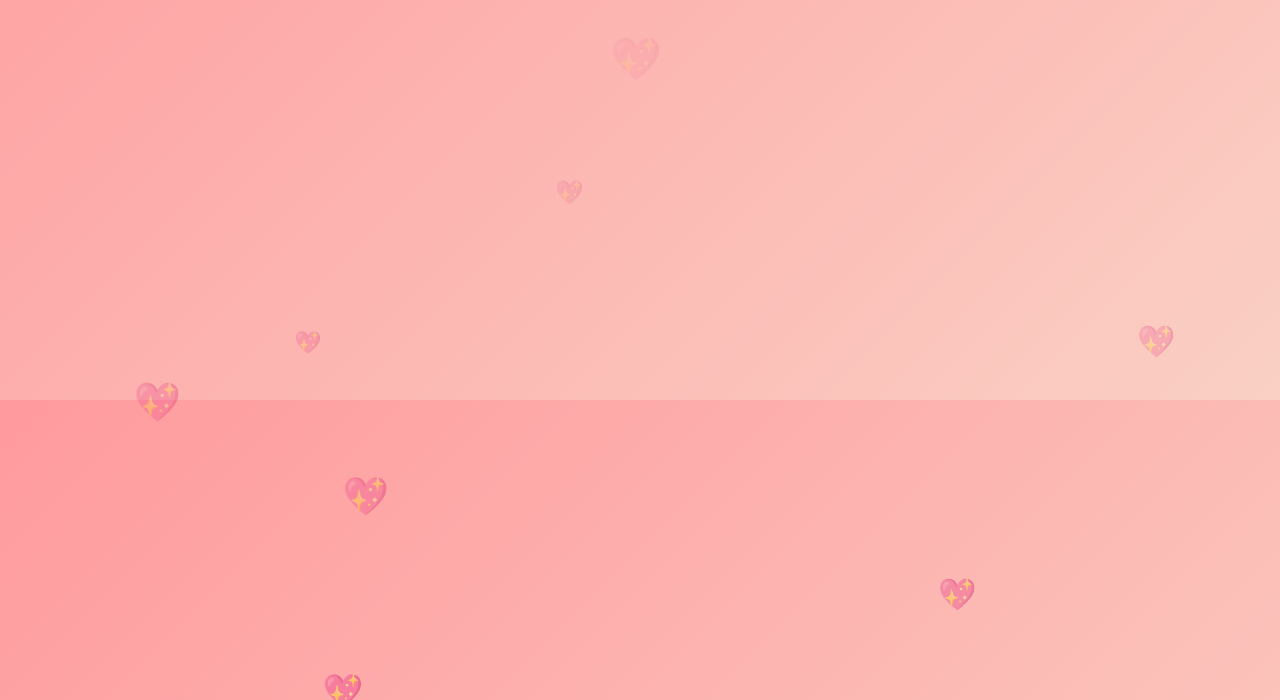
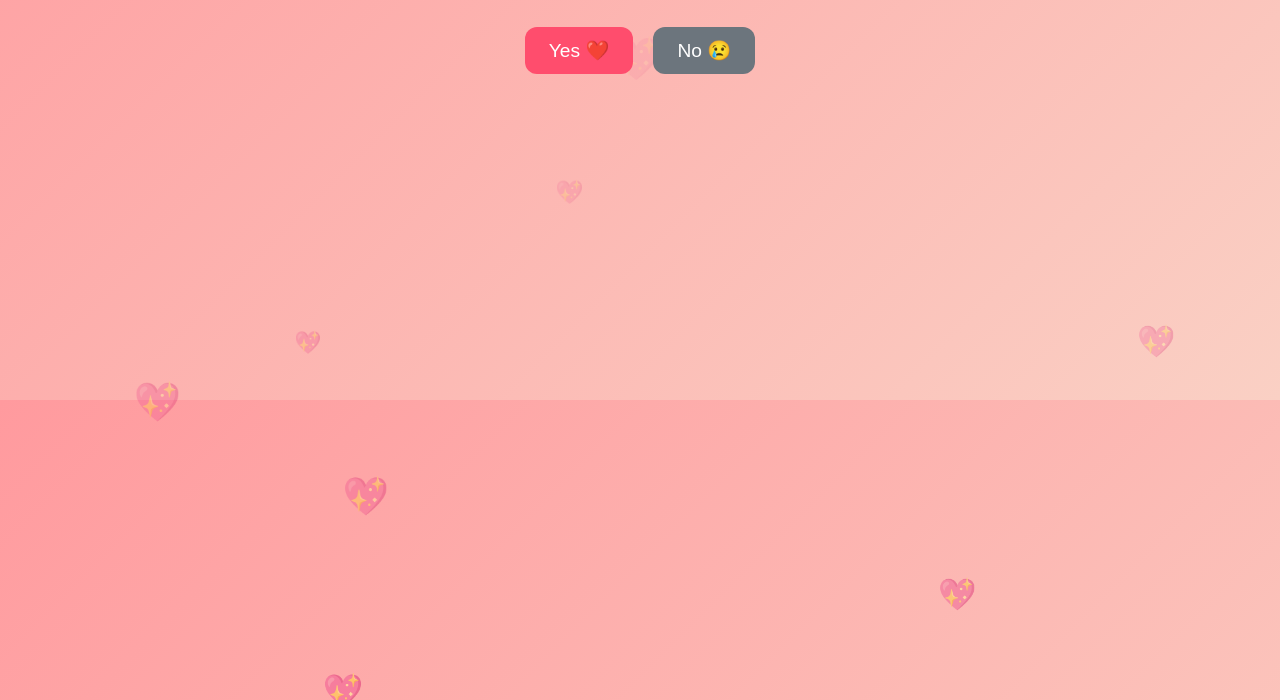
Before and after one commit to zson0123/valentine_script, a plain HTML site: page index.html in a window 1280 px wide. Shown: the part 400-1100 px from the top of the page. Drawn offline with Linux system fonts and the light colour scheme.

Commit message:
more stuff

```diff
--- a/index.html
+++ b/index.html
@@ -55,10 +55,14 @@
 
     .buttons {
         position: relative;
-        width: 320px;
-        height: 180px;
-        margin: 40px auto;
+        height: 160px;
+        margin-top: 20px;
+        display: flex;
+        justify-content: center;
+        align-items: center;
+        gap: 20px;
     }
+
 
     button {
         padding: 12px 24px;
@@ -79,17 +83,19 @@
     }
 
     #noBtn {
-        position: absolute;
-        background-color: #6c757d;
+        background: #6c757d;
         color: white;
+    }
+
+    #success {
+        display: none;
+        animation: pop 0.6s ease forwards;
     }
 
     .message {
         font-size: 1.8rem;
         color: white;
         margin-top: 20px;
-        display: none;
-        animation: pop 0.6s ease forwards;
     }
 
     @keyframes pop {
@@ -126,20 +132,26 @@
         <button id="noBtn">No 😢</button>
     </div>
 
-    <div class="message" id="message">
-        YAY!!! I knew you'd say yes! 💕🥰
+    <div id="success">
+        <img src="images/valentine_otter.png" style="width: 200px;">
+        <div class="message" id="message">
+            YAY!!! I knew you'd say yes! 💕🥰
+        </div>
     </div>
 </div>
 
 <script>
     const noBtn = document.getElementById("noBtn");
     const yesBtn = document.getElementById("yesBtn");
-    const message = document.getElementById("message");
+    const success = document.getElementById("success");
     const container = document.querySelector(".buttons");
 
     let yesScale = 1;
 
     function moveNoButton() {
+        // On first escape, remove from flex layout
+        noBtn.style.position = "absolute";
+
         const maxX = container.clientWidth - noBtn.offsetWidth;
         const maxY = container.clientHeight - noBtn.offsetHeight;
 
@@ -149,18 +161,17 @@
         noBtn.style.left = randomX + "px";
         noBtn.style.top = randomY + "px";
 
-        // Grow Yes button slightly each time
         yesScale += 0.05;
         yesBtn.style.transform = `scale(${yesScale})`;
     }
 
-    moveNoButton();
 
     noBtn.addEventListener("mouseenter", moveNoButton);
     noBtn.addEventListener("touchstart", moveNoButton);
 
     yesBtn.addEventListener("click", () => {
-        message.style.display = "block";
+        success.style.display = "block";
+        container.style.display = "none";
         createConfetti();
     });
 
```
Also changed, not shown: images/valentine_otter.png (added).
